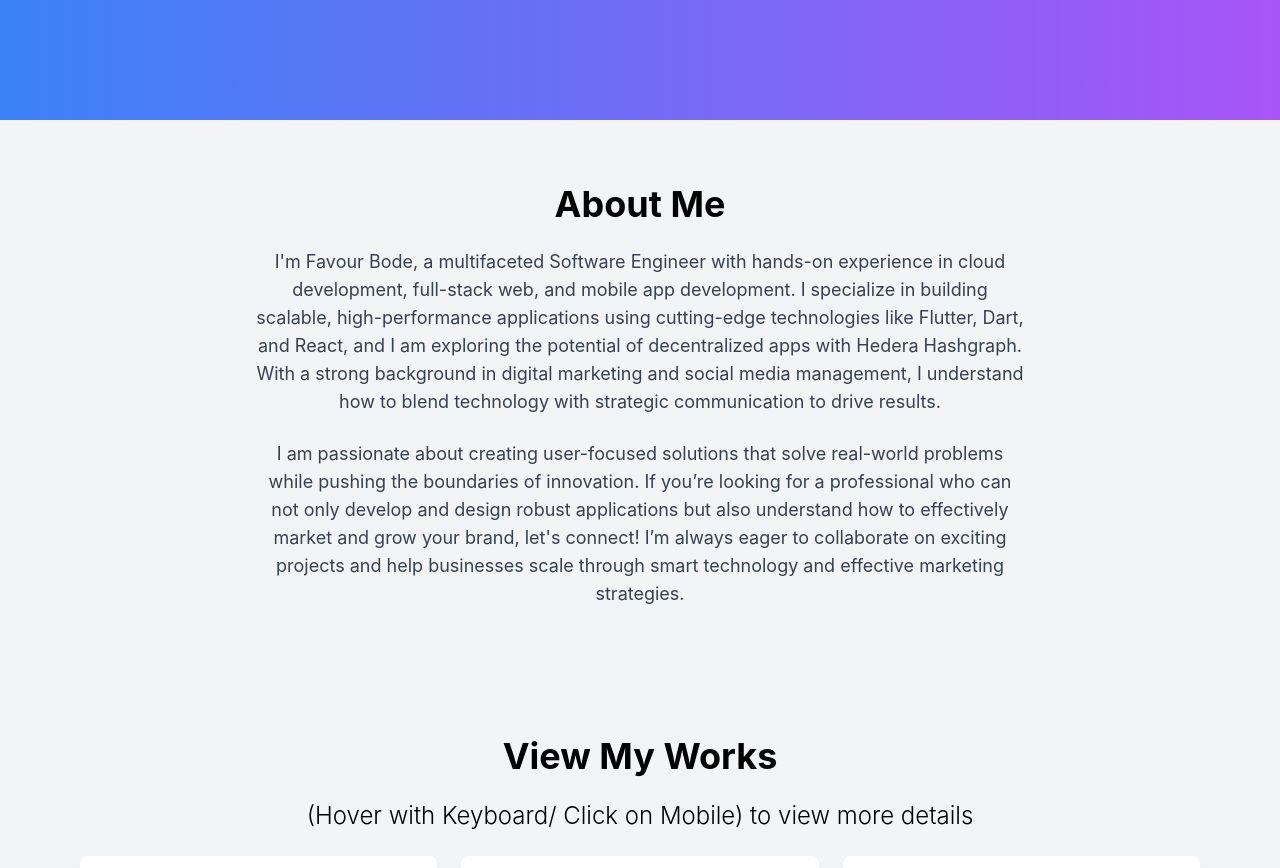
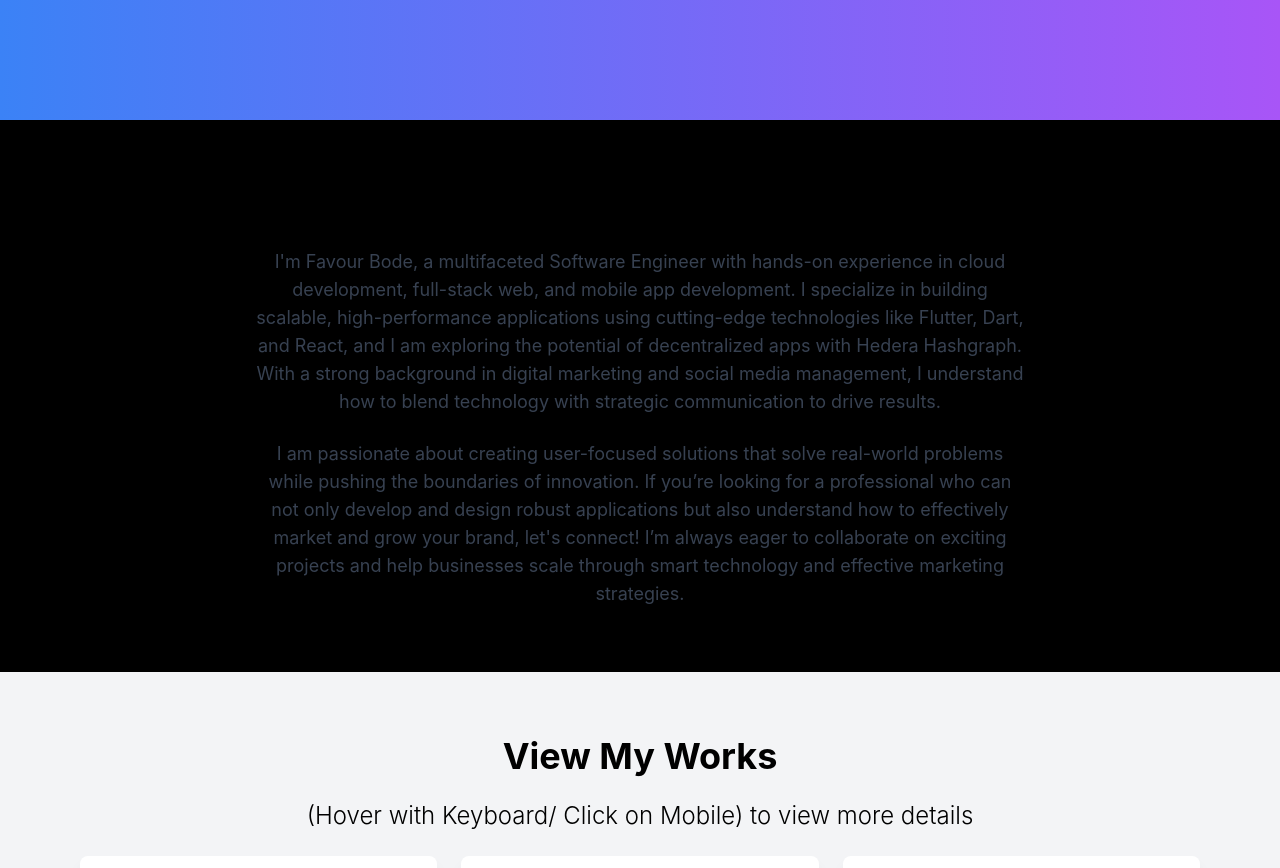
Before and after one commit to bodefavour/bodefh, a React (Create React App) app: page / in a window 1280 px wide. Shown: the part 680-1548 px from the top of the page. Built offline with nearby package versions, Linux system fonts and the light colour scheme.

Commit message:
Update About.tsx

```diff
--- a/src/components/About.tsx
+++ b/src/components/About.tsx
@@ -2,7 +2,7 @@ import React from 'react';
 
 const About: React.FC = () => {
   return (
-    <section className="bg-gray-100 py-16" id="about">
+    <section className="bg-black py-16" id="about">
       <div className="container mx-auto px-6 lg:px-20">
         <h2 className="text-4xl font-bold text-center mb-6">About Me</h2>
         <p className="text-lg text-gray-700 text-center max-w-3xl mx-auto">
```
